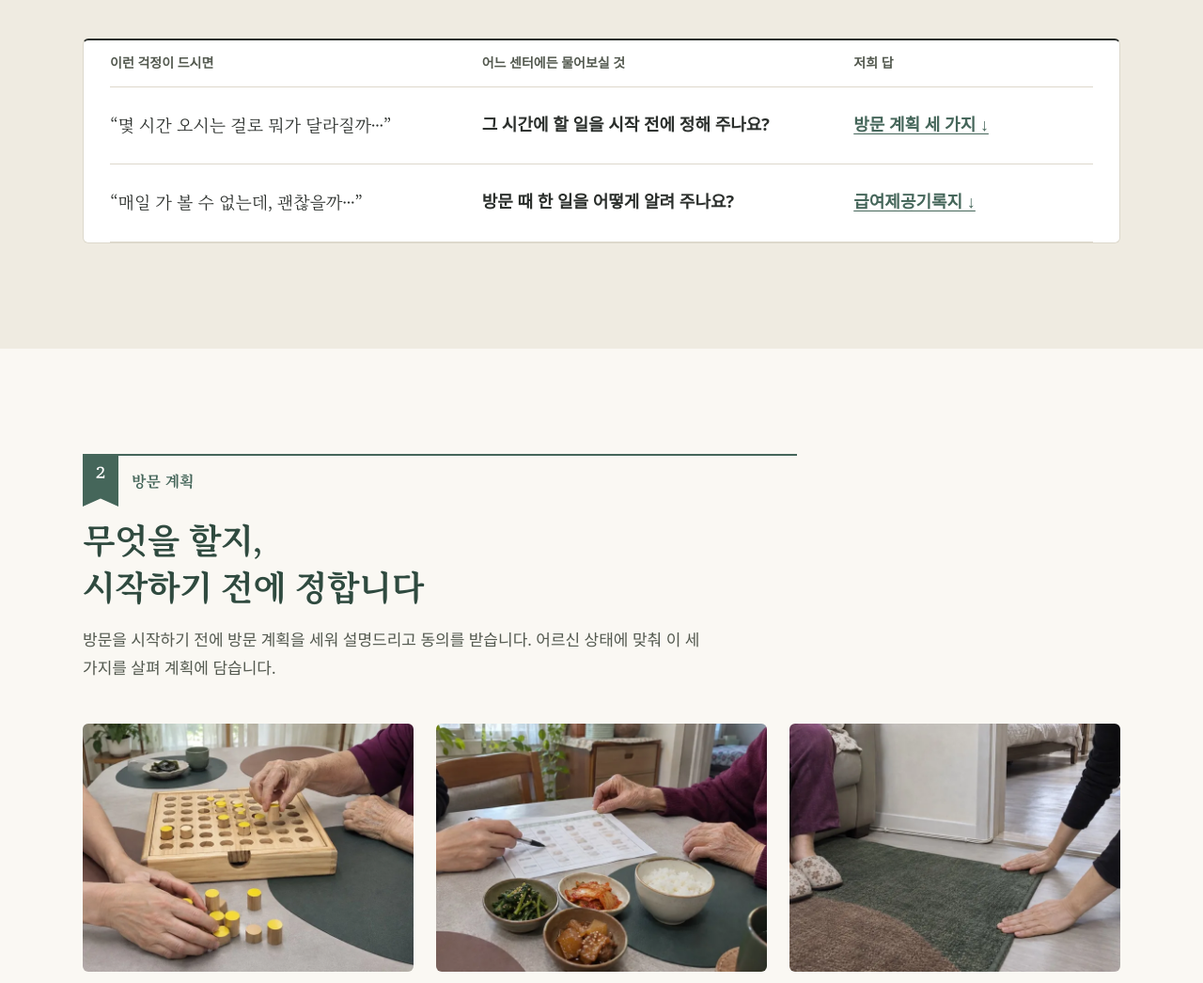
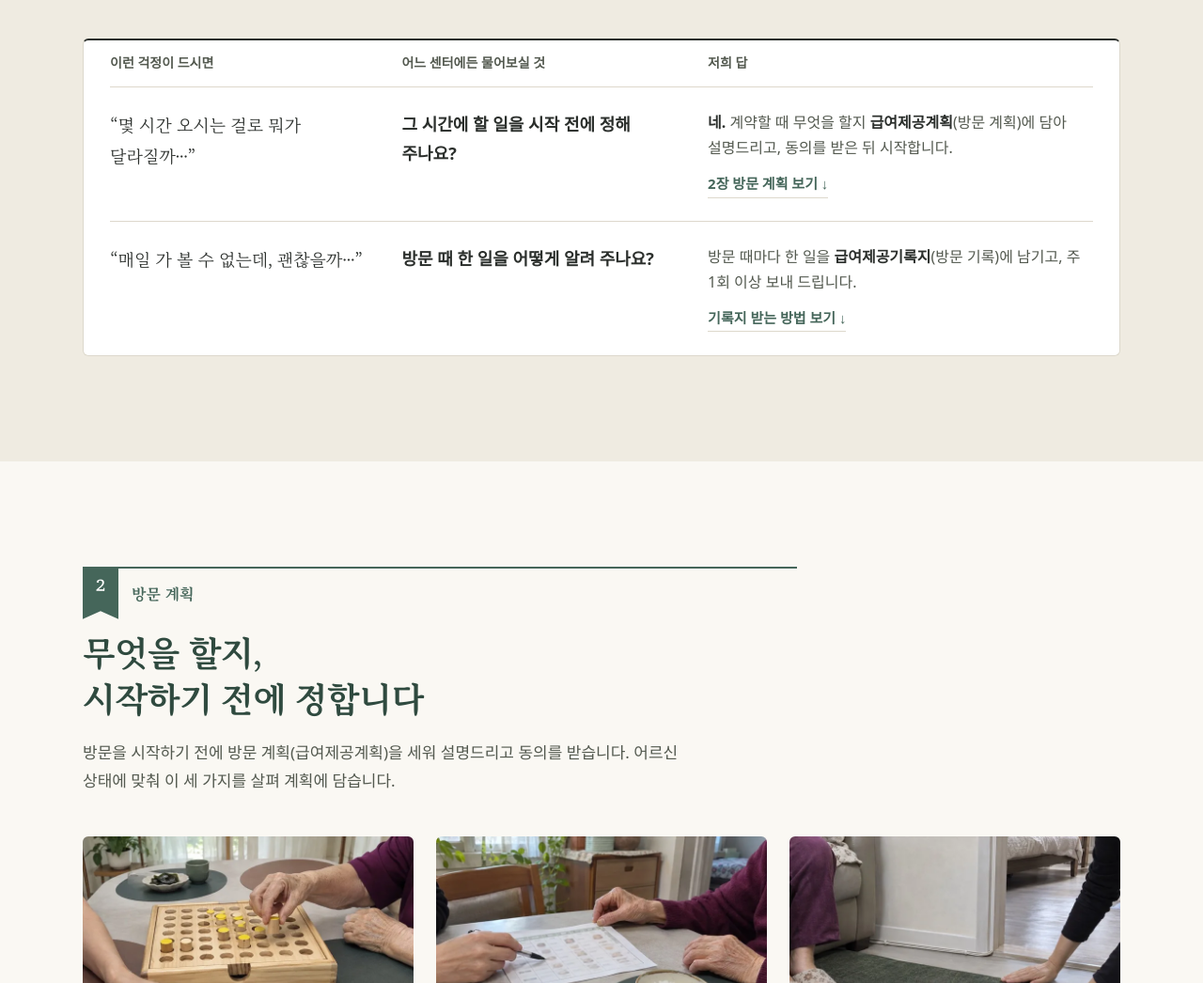
Before and after one commit to storystudioofficial-hue/happynanumi-homepage-draft, an Astro site: page / in a window 1280 px wide. Shown: the part 1084-2130 px from the top of the page at 94% size. Built offline with nearby package versions, Linux system fonts and the light colour scheme; Astro itself is replaced by a stand-in of ours; a web font is replaced by a local one.

Commit message:
'저희 답' 칸에 한 줄 답과 공식 용어, 목적지 이름을 단 링크
- 답 칸에 이동 링크만 있던 것을 한 줄 답으로: 급여제공계획(방문 계획), 급여제공기록지(방문 기록)
- 근거: 장기요양급여 제공기준 고시 제6조②(계약 체결 때 급여제공계획 수립·동의), 센터 확인 FAQ(기록지 주 1회 이상)
- 링크는 '2장 방문 계획 보기', '기록지 받는 방법 보기'로 목적지를 밝힌 보조 링크로
- 2장 설명 문장에 '방문 계획(급여제공계획)' 용어를 맞춤

Co-Authored-By: Claude Opus 5.5 <noreply@anthropic.com>

```diff
--- a/src/pages/index.astro
+++ b/src/pages/index.astro
@@ -52,12 +52,12 @@ import homeJsonLd from "../data/home-jsonld.json";
       <div class="row">
         <div><span class="lab">걱정</span><q>몇 시간 오시는 걸로 뭐가 달라질까…</q></div>
         <div><span class="lab">물어보실 것</span><span class="ask-q">그 시간에 할 일을 시작 전에 정해 주나요?</span></div>
-        <div class="ans"><span class="lab">저희 답</span><a href="#plan">방문 계획 세 가지 ↓</a></div>
+        <div class="ans"><span class="lab">저희 답</span><p><b>네.</b> 계약할 때 무엇을 할지 <b>급여제공계획</b>(방문 계획)에 담아 설명드리고, 동의를 받은 뒤 시작합니다.</p><a class="more" href="#plan">2장 방문 계획 보기 ↓</a></div>
       </div>
       <div class="row">
         <div><span class="lab">걱정</span><q>매일 가 볼 수 없는데, 괜찮을까…</q></div>
         <div><span class="lab">물어보실 것</span><span class="ask-q">방문 때 한 일을 어떻게 알려 주나요?</span></div>
-        <div class="ans"><span class="lab">저희 답</span><a href="#faq-record">급여제공기록지 ↓</a></div>
+        <div class="ans"><span class="lab">저희 답</span><p>방문 때마다 한 일을 <b>급여제공기록지</b>(방문 기록)에 남기고, 주 1회 이상 보내 드립니다.</p><a class="more" href="#faq-record">기록지 받는 방법 보기 ↓</a></div>
       </div>
     </div>
   </div>
@@ -69,7 +69,7 @@ import homeJsonLd from "../data/home-jsonld.json";
     <div class="side">
       <span class="chap"><span class="no">2</span>방문 계획</span>
     <h2>무엇을 할지,<br>시작하기 전에 정합니다</h2>
-    <p class="lead">방문을 시작하기 전에 방문 계획을 세워 설명드리고 동의를 받습니다. 어르신 상태에 맞춰 이 세 가지를 살펴 계획에 담습니다.</p>
+    <p class="lead">방문을 시작하기 전에 방문 계획(급여제공계획)을 세워 설명드리고 동의를 받습니다. 어르신 상태에 맞춰 이 세 가지를 살펴 계획에 담습니다.</p>
     </div>
     <div class="main-col">
     <div class="three">
--- a/src/styles/global.css
+++ b/src/styles/global.css
@@ -412,3 +412,12 @@
     .home-v21 ol.steps{grid-template-columns:1fr;gap:22px}
     .home-v21 .checklist{padding:18px 18px 6px}
   }
+
+  /* '저희 답' 칸: 한 줄 답을 먼저, 이동은 목적지 이름을 단 보조 링크로 (2026-11-23) */
+  .home-v21 .qa .row{grid-template-columns:minmax(0,.95fr) minmax(0,1fr) minmax(0,1.35fr)}
+  .home-v21 .qa .ans p{margin:0 0 8px;font-size:1rem;line-height:1.7;color:var(--muted)}
+  .home-v21 .qa .ans p b{color:var(--ink)}
+  .home-v21 .qa .ans a.more{display:inline-flex;align-items:center;gap:4px;font-size:.9375rem;font-weight:600;color:var(--green);text-decoration:none;border-bottom:1px solid var(--line);padding-bottom:1px}
+  .home-v21 .qa .ans a.more:hover{border-bottom-color:var(--green)}
+  @media (max-width:860px){.home-v21 .qa .row{grid-template-columns:1fr}}
+  .home-v21 .qa .row:last-child{border-bottom:0}
```
